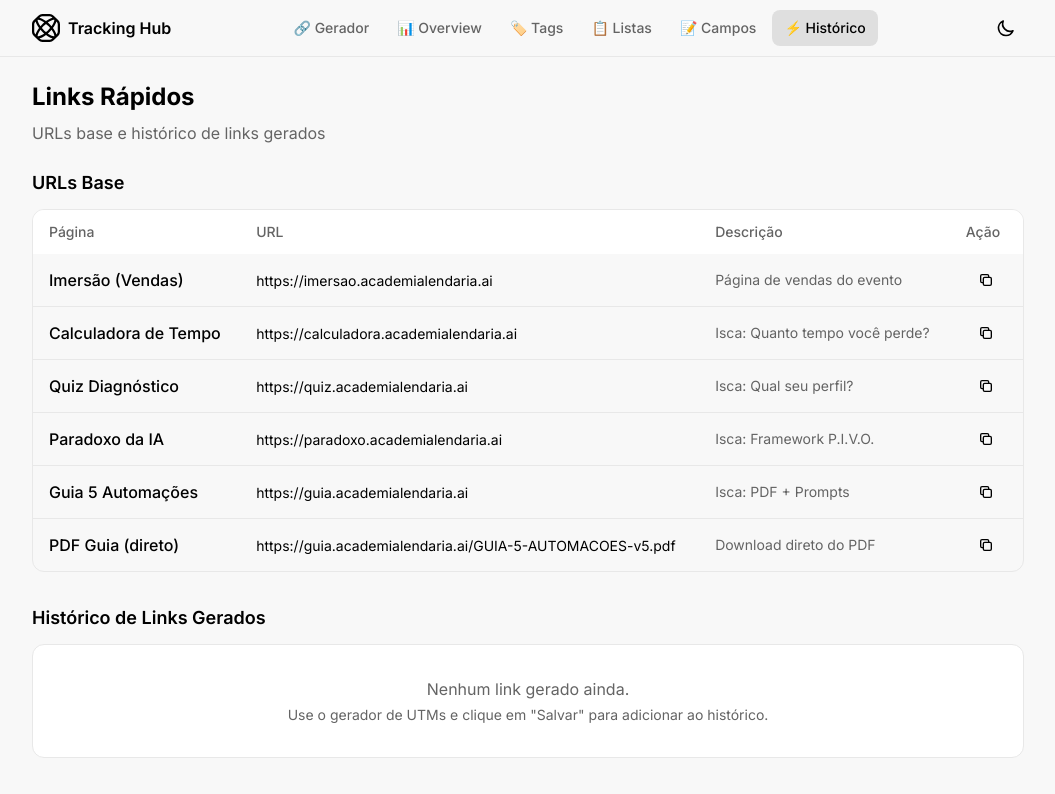
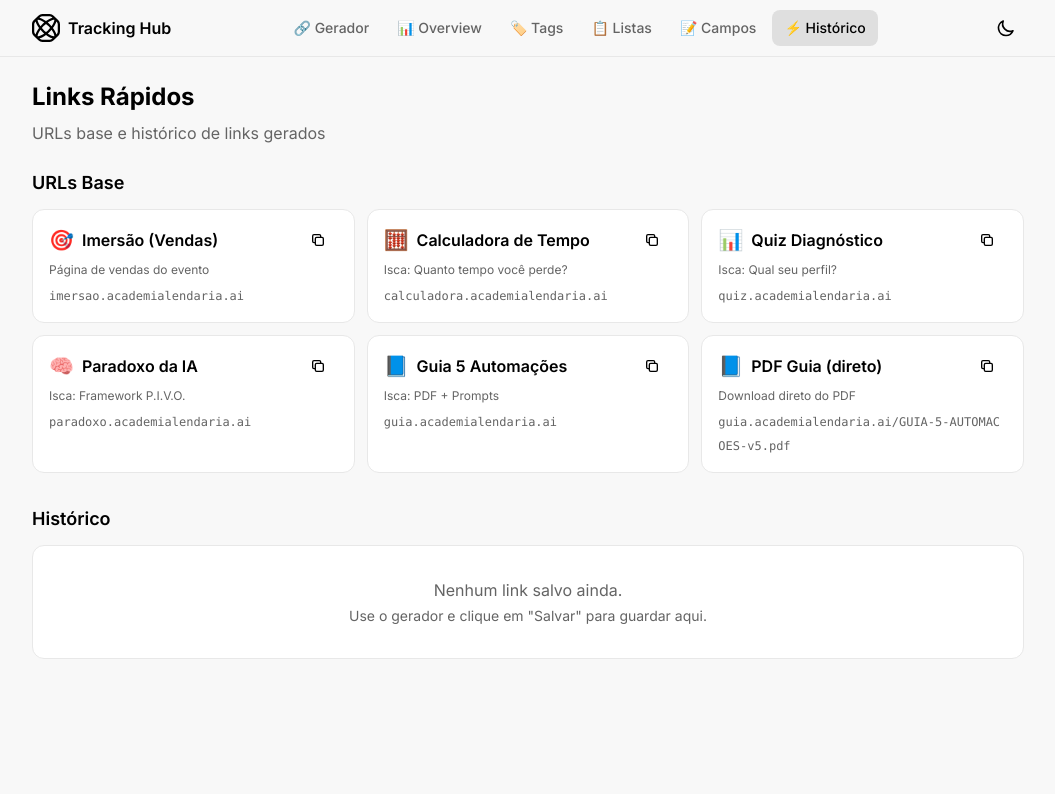
Before and after one commit to joaolozano-lendario/tracking-hub, a Next.js app: page /links in a window 1280 px wide. Shown: the top 794 px of the page, without its empty margins (112-1167 px from the left). Built offline with nearby package versions, Linux system fonts and the light colour scheme.

Commit message:
feat: histórico refinado com visualização clara
- Destino como título principal (Imersão, Quiz, etc)
- Data relativa (5min atrás, Ontem, etc)
- Tags coloridas por tipo (source, medium, campaign)
- Busca no histórico
- URLs base em grid cards
- Salva baseUrl para identificar destino

```diff
--- a/app/links/page.tsx
+++ b/app/links/page.tsx
@@ -5,9 +5,37 @@ import { baseUrls } from '@/data/urls'
 import { getHistory, removeFromHistory, clearHistory, type HistoryItem } from '@/lib/storage'
 import { CopyButton } from '@/components/CopyButton'
 
+// Helper para identificar o destino pelo URL
+function getDestinationName(url: string): { name: string; emoji: string } {
+  if (url.includes('imersao')) return { name: 'Imersão', emoji: '🎯' }
+  if (url.includes('calculadora')) return { name: 'Calculadora', emoji: '🧮' }
+  if (url.includes('quiz')) return { name: 'Quiz', emoji: '📊' }
+  if (url.includes('paradoxo')) return { name: 'Paradoxo', emoji: '🧠' }
+  if (url.includes('guia')) return { name: 'Guia', emoji: '📘' }
+  return { name: 'Link', emoji: '🔗' }
+}
+
+// Helper para formatar source de forma amigável
+function formatSource(source: string): string {
+  const sourceMap: Record<string, string> = {
+    'facebook': 'Facebook',
+    'instagram': 'Instagram',
+    'google': 'Google',
+    'youtube': 'YouTube',
+    'email': 'Email',
+    'whatsapp': 'WhatsApp',
+    'ig-organic': 'IG Orgânico',
+    'ig-stories': 'IG Stories',
+    'ig-reels': 'IG Reels',
+    'manychat': 'ManyChat',
+  }
+  return sourceMap[source] || source
+}
+
 export default function LinksPage() {
   const [history, setHistory] = useState<HistoryItem[]>([])
   const [mounted, setMounted] = useState(false)
+  const [searchTerm, setSearchTerm] = useState('')
 
   useEffect(() => {
     setMounted(true)
@@ -28,13 +56,35 @@ export default function LinksPage() {
 
   const formatDate = (dateStr: string) => {
     const date = new Date(dateStr)
-    return date.toLocaleString('pt-BR', {
+    const now = new Date()
+    const diffMs = now.getTime() - date.getTime()
+    const diffMins = Math.floor(diffMs / 60000)
+    const diffHours = Math.floor(diffMs / 3600000)
+    const diffDays = Math.floor(diffMs / 86400000)
+
+    if (diffMins < 1) return 'Agora'
+    if (diffMins < 60) return `${diffMins}min atrás`
+    if (diffHours < 24) return `${diffHours}h atrás`
+    if (diffDays === 1) return 'Ontem'
+    if (diffDays < 7) return `${diffDays} dias atrás`
+
+    return date.toLocaleDateString('pt-BR', {
       day: '2-digit',
       month: '2-digit',
-      hour: '2-digit',
-      minute: '2-digit',
     })
   }
+
+  // Filtrar histórico
+  const filteredHistory = history.filter(item => {
+    if (!searchTerm) return true
+    const search = searchTerm.toLowerCase()
+    return (
+      item.source.toLowerCase().includes(search) ||
+      item.medium.toLowerCase().includes(search) ||
+      item.campaign.toLowerCase().includes(search) ||
+      item.url.toLowerCase().includes(search)
+    )
+  })
 
   return (
     <div>
@@ -48,63 +98,63 @@ export default function LinksPage() {
       {/* Base URLs */}
       <div className="mb-8">
         <h2 className="text-lg font-semibold mb-3">URLs Base</h2>
-        <div className="rounded-xl border border-light-border dark:border-dark-border overflow-hidden">
-          <table className="w-full">
-            <thead className="bg-light-card dark:bg-dark-card">
-              <tr>
-                <th className="px-4 py-3 text-left text-sm font-medium text-light-muted dark:text-dark-muted">
-                  Página
-                </th>
-                <th className="px-4 py-3 text-left text-sm font-medium text-light-muted dark:text-dark-muted">
-                  URL
-                </th>
-                <th className="px-4 py-3 text-left text-sm font-medium text-light-muted dark:text-dark-muted">
-                  Descrição
-                </th>
-                <th className="px-4 py-3 text-left text-sm font-medium text-light-muted dark:text-dark-muted">
-                  Ação
-                </th>
-              </tr>
-            </thead>
-            <tbody className="divide-y divide-light-border dark:divide-dark-border">
-              {baseUrls.map((url) => (
-                <tr key={url.id} className="hover:bg-light-card/50 dark:hover:bg-dark-card/50">
-                  <td className="px-4 py-3 font-medium">{url.label}</td>
-                  <td className="px-4 py-3">
-                    <a
-                      href={url.url}
-                      target="_blank"
-                      rel="noopener noreferrer"
-                      className="text-accent hover:underline text-sm"
+        <div className="grid sm:grid-cols-2 lg:grid-cols-3 gap-3">
+          {baseUrls.map((url) => {
+            const dest = getDestinationName(url.url)
+            return (
+              <div
+                key={url.id}
+                className="p-4 rounded-xl border border-light-border dark:border-dark-border bg-light-card dark:bg-dark-card"
               >
-                      {url.url}
-                    </a>
-                  </td>
-                  <td className="px-4 py-3 text-sm text-light-muted dark:text-dark-muted">
+                <div className="flex items-center justify-between mb-2">
+                  <div className="flex items-center gap-2">
+                    <span className="text-xl">{dest.emoji}</span>
+                    <span className="font-semibold">{url.label}</span>
+                  </div>
+                  <CopyButton text={url.url} />
+                </div>
+                <p className="text-xs text-light-muted dark:text-dark-muted mb-1">
                   {url.description}
-                  </td>
-                  <td className="px-4 py-3">
-                    <CopyButton text={url.url} />
-                  </td>
-                </tr>
-              ))}
-            </tbody>
-          </table>
+                </p>
+                <code className="text-xs text-light-muted dark:text-dark-muted break-all">
+                  {url.url.replace('https://', '')}
+                </code>
+              </div>
+            )
+          })}
         </div>
       </div>
 
       {/* History */}
       <div>
-        <div className="flex items-center justify-between mb-3">
-          <h2 className="text-lg font-semibold">Histórico de Links Gerados</h2>
+        <div className="flex items-center justify-between mb-3 flex-wrap gap-3">
+          <h2 className="text-lg font-semibold">
+            Histórico
+            {history.length > 0 && (
+              <span className="text-light-muted dark:text-dark-muted font-normal ml-2">
+                ({history.length} links)
+              </span>
+            )}
+          </h2>
+          <div className="flex items-center gap-3">
+            {history.length > 3 && (
+              <input
+                type="text"
+                value={searchTerm}
+                onChange={(e) => setSearchTerm(e.target.value)}
+                placeholder="Buscar..."
+                className="px-3 py-1.5 text-sm rounded-lg bg-light-bg dark:bg-dark-bg border border-light-border dark:border-dark-border focus:outline-none"
+              />
+            )}
             {history.length > 0 && (
               <button
                 onClick={handleClear}
                 className="text-sm text-red-400 hover:text-red-300"
               >
-              Limpar histórico
+                Limpar
               </button>
             )}
+          </div>
         </div>
 
         {!mounted ? (
@@ -114,44 +164,43 @@ export default function LinksPage() {
         ) : history.length === 0 ? (
           <div className="p-8 text-center rounded-xl border border-light-border dark:border-dark-border bg-light-card dark:bg-dark-card">
             <p className="text-light-muted dark:text-dark-muted">
-              Nenhum link gerado ainda.
+              Nenhum link salvo ainda.
             </p>
             <p className="text-sm text-light-muted dark:text-dark-muted mt-1">
-              Use o gerador de UTMs e clique em &quot;Salvar&quot; para adicionar ao histórico.
+              Use o gerador e clique em &quot;Salvar&quot; para guardar aqui.
+            </p>
+          </div>
+        ) : filteredHistory.length === 0 ? (
+          <div className="p-8 text-center rounded-xl border border-light-border dark:border-dark-border bg-light-card dark:bg-dark-card">
+            <p className="text-light-muted dark:text-dark-muted">
+              Nenhum resultado para &quot;{searchTerm}&quot;
             </p>
           </div>
         ) : (
-          <div className="space-y-2">
-            {history.map((item) => (
+          <div className="space-y-3">
+            {filteredHistory.map((item) => {
+              const dest = getDestinationName(item.baseUrl || item.url)
+              return (
                 <div
                   key={item.id}
-                className="p-3 rounded-lg border border-light-border dark:border-dark-border bg-light-card dark:bg-dark-card"
+                  className="p-4 rounded-xl border border-light-border dark:border-dark-border bg-light-card dark:bg-dark-card"
                 >
-                <div className="flex items-start justify-between gap-3">
-                  <div className="flex-1 min-w-0">
-                    <div className="flex items-center gap-2 mb-1">
-                      <span className="text-xs text-light-muted dark:text-dark-muted">
+                  {/* Header */}
+                  <div className="flex items-start justify-between gap-3 mb-3">
+                    <div className="flex items-center gap-3">
+                      <span className="text-2xl">{dest.emoji}</span>
+                      <div>
+                        <div className="font-semibold">{dest.name}</div>
+                        <div className="text-xs text-light-muted dark:text-dark-muted">
                           {formatDate(item.createdAt)}
-                      </span>
-                      <span className="text-xs px-1.5 py-0.5 rounded bg-accent/10 text-accent">
-                        {item.source}
-                      </span>
-                      <span className="text-xs px-1.5 py-0.5 rounded bg-light-border dark:bg-dark-border">
-                        {item.medium}
-                      </span>
-                      <span className="text-xs px-1.5 py-0.5 rounded bg-light-border dark:bg-dark-border">
-                        {item.campaign}
-                      </span>
                         </div>
-                    <code className="text-sm break-all block text-light-muted dark:text-dark-muted">
-                      {item.url}
-                    </code>
+                      </div>
                     </div>
                     <div className="flex items-center gap-2">
                       <CopyButton text={item.url} />
                       <button
                         onClick={() => handleRemove(item.id)}
-                      className="p-1.5 rounded text-red-400 hover:bg-red-500/10"
+                        className="p-1.5 rounded text-light-muted dark:text-dark-muted hover:text-red-400 hover:bg-red-500/10"
                         title="Remover"
                       >
                         <svg className="w-4 h-4" fill="none" viewBox="0 0 24 24" stroke="currentColor">
@@ -159,14 +208,45 @@ export default function LinksPage() {
                             strokeLinecap="round"
                             strokeLinejoin="round"
                             strokeWidth={2}
-                          d="M19 7l-.867 12.142A2 2 0 0116.138 21H7.862a2 2 0 01-1.995-1.858L5 7m5 4v6m4-6v6m1-10V4a1 1 0 00-1-1h-4a1 1 0 00-1 1v3M4 7h16"
+                            d="M6 18L18 6M6 6l12 12"
                           />
                         </svg>
                       </button>
                     </div>
                   </div>
+
+                  {/* Tags */}
+                  <div className="flex flex-wrap gap-2 mb-3">
+                    <span className="inline-flex items-center gap-1 px-2 py-1 rounded-md text-xs font-medium bg-blue-500/10 text-blue-400 dark:text-blue-300">
+                      {formatSource(item.source)}
+                    </span>
+                    <span className="inline-flex items-center gap-1 px-2 py-1 rounded-md text-xs font-medium bg-purple-500/10 text-purple-400 dark:text-purple-300">
+                      {item.medium}
+                    </span>
+                    <span className="inline-flex items-center gap-1 px-2 py-1 rounded-md text-xs font-medium bg-green-500/10 text-green-400 dark:text-green-300">
+                      {item.campaign}
+                    </span>
+                    {item.content && (
+                      <span className="inline-flex items-center gap-1 px-2 py-1 rounded-md text-xs font-medium bg-orange-500/10 text-orange-400 dark:text-orange-300">
+                        {item.content}
+                      </span>
+                    )}
+                    {item.term && (
+                      <span className="inline-flex items-center gap-1 px-2 py-1 rounded-md text-xs font-medium bg-pink-500/10 text-pink-400 dark:text-pink-300">
+                        {item.term}
+                      </span>
+                    )}
                   </div>
-            ))}
+
+                  {/* URL */}
+                  <div className="bg-light-bg dark:bg-dark-bg rounded-lg p-2">
+                    <code className="text-xs break-all text-light-muted dark:text-dark-muted">
+                      {item.url}
+                    </code>
+                  </div>
+                </div>
+              )
+            })}
           </div>
         )}
       </div>
--- a/components/UTMGenerator.tsx
+++ b/components/UTMGenerator.tsx
@@ -80,6 +80,7 @@ export function UTMGenerator() {
     if (!generatedUrl) return
     addToHistory({
       url: generatedUrl,
+      baseUrl: finalUrl,
       source: finalSource,
       medium: finalMedium,
       campaign: finalCampaign,
--- a/lib/storage.ts
+++ b/lib/storage.ts
@@ -4,6 +4,7 @@ const MAX_HISTORY = 20
 export interface HistoryItem {
   id: string
   url: string
+  baseUrl: string
   source: string
   medium: string
   campaign: string
```
Lines whose indentation alone changed are shown as unchanged.
